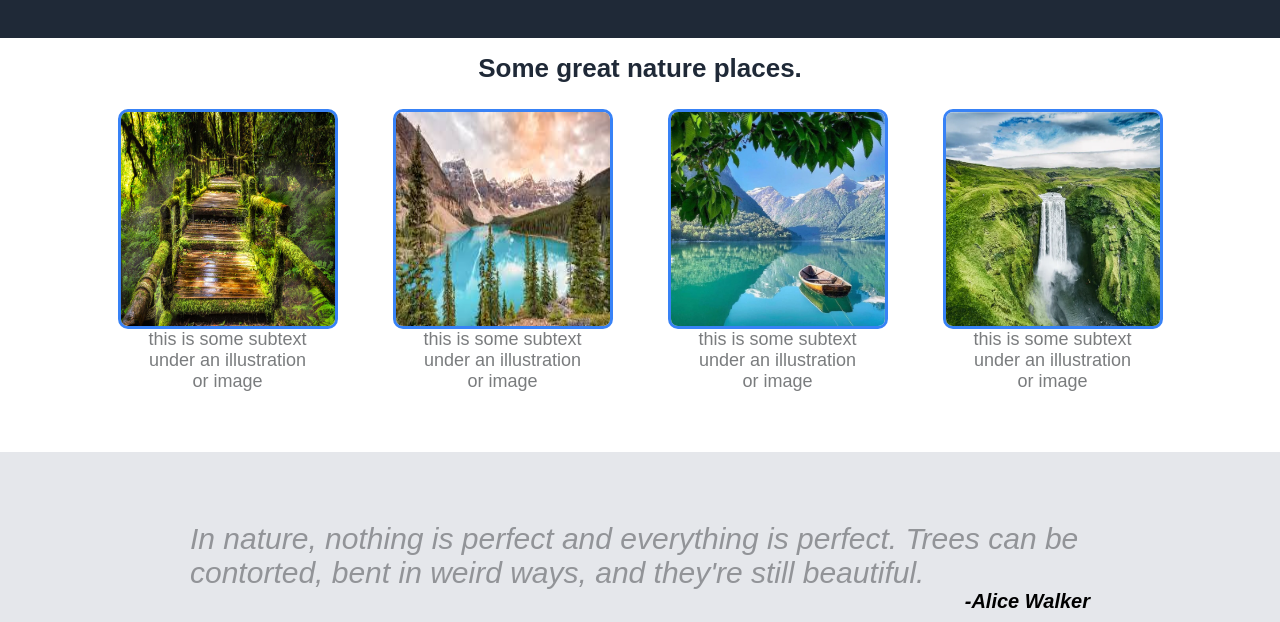
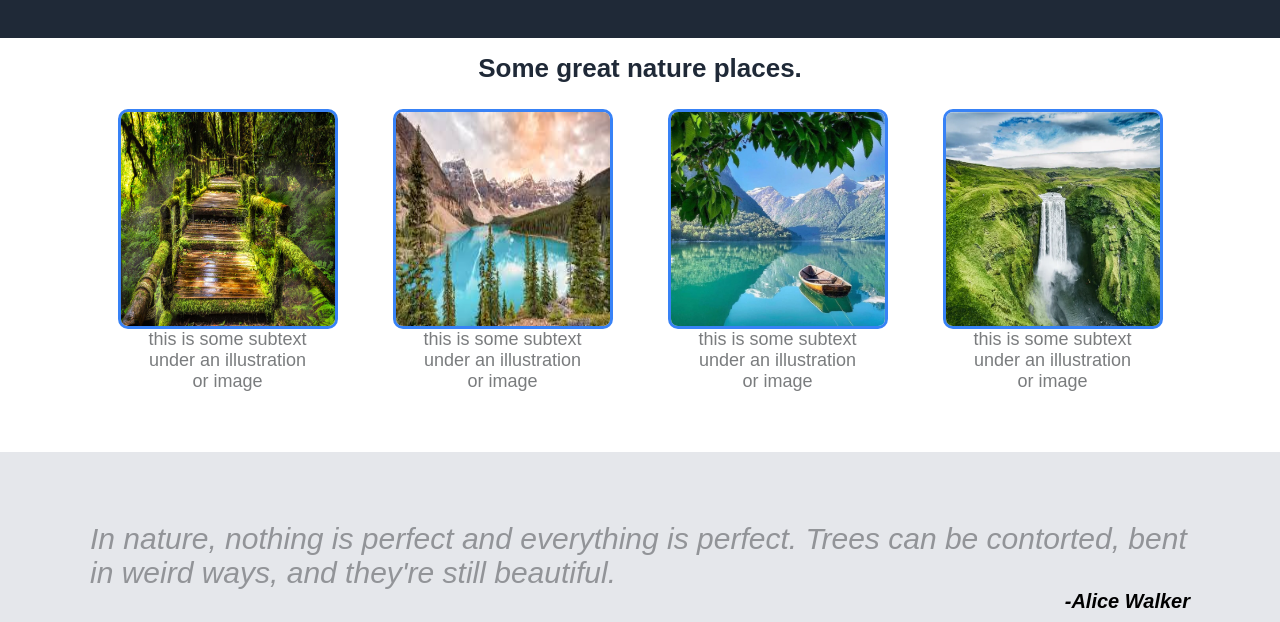
Before and after one commit to JirkaVicha/homepage, a plain HTML site: page index.html in a window 1280 px wide. Shown: the part 330-952 px from the top of the page. Drawn offline with Linux system fonts and the light colour scheme.

Commit message:
fic quote section

```diff
--- a/style.css
+++ b/style.css
@@ -134,7 +134,7 @@ h4 {
 
 .quote .container {
     margin: 70px;
-    padding: 0 100px;
+    padding: auto;
 }
 
 .writer {
```
